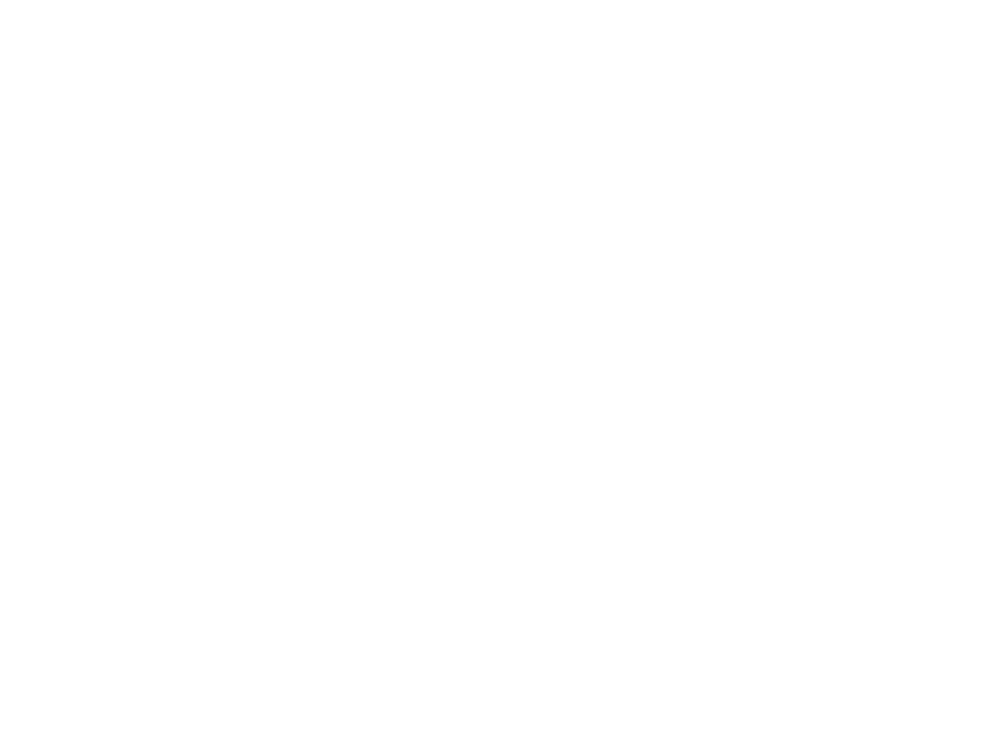
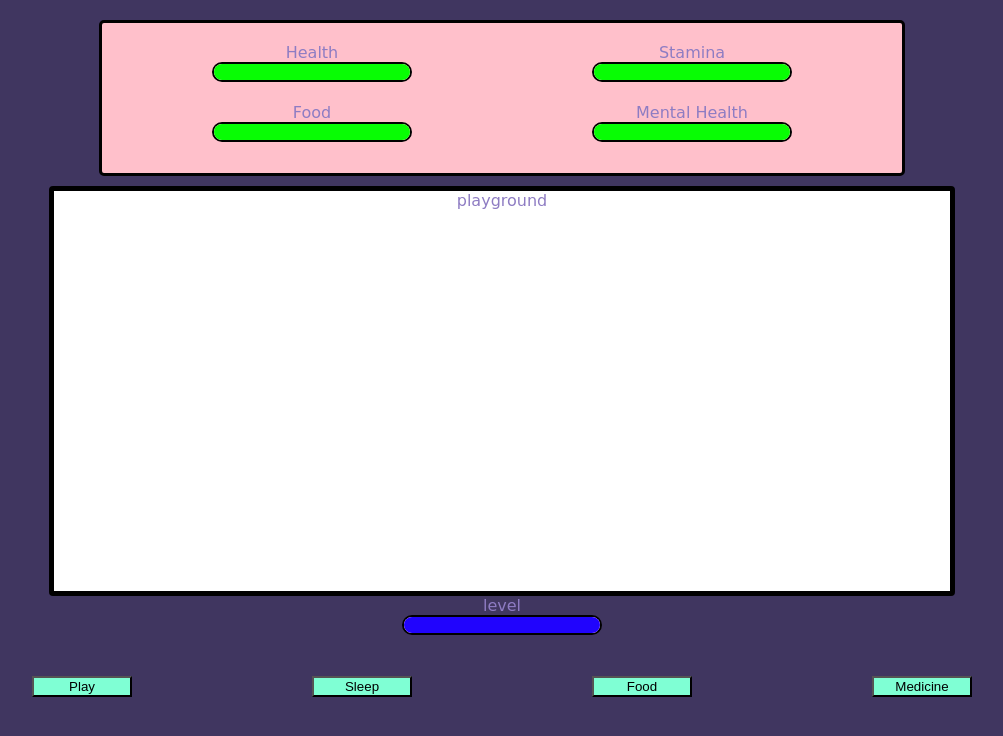
Before and after one commit to Relchzen/thebaddestduck, a plain HTML site: page main.html in a window 1280 px wide. Shown: the whole page, without its empty margins (138-1141 px from the left). Drawn offline with nearby package versions, Linux system fonts and the light colour scheme.

Commit message:
perubahan

```diff
--- a/main.css
+++ b/main.css
@@ -1,3 +1,109 @@
 body {
   display: grid;
+  background-color: #403660;
+  font-family: 'Sriracha', cursive;
+  color: #8e7cc3;
+  align-items: center;
+  margin-top: 20px;
+  margin-left: 80px;
+  margin-right: 80px;
 }
+
+#statusbar{
+  background-color: pink;
+  margin-left: auto;
+  margin-right: auto;
+  border: 3px solid black;
+  border-radius: 5px;
+  width: 800px;
+  height: 150px;
+}
+.container{
+  margin-left: 20px;
+  margin-top: 20px;
+  margin-right: 20px;
+  margin-bottom: 20px;
+  text-align: center;
+  justify-content: space-around;
+  display: grid;
+  grid-template-columns: auto auto;
+
+}
+
+progress {
+  border: 2px solid black;
+  border-radius: 10px;
+  width: 200px;
+  height: 20px;
+  background: crimson;
+}
+
+progress {
+  color: lightblue;
+}
+
+progress::-moz-progress-bar {
+  background: lightblue;
+}
+
+progress::-webkit-progress-value {
+  border-radius: 10px;
+  background: rgb(8, 253, 4);
+}
+
+progress::-webkit-progress-bar {
+  border-radius: 10px;
+  background: rgb(254, 254, 254);
+}
+
+#health{
+  margin-bottom: 10px;
+  width: 200px;
+
+}
+#stamina{
+  margin-bottom: 10px;
+  width: 200px;
+
+}
+#mentalHealth{
+  margin-bottom: 10px;
+  width: 200px;
+
+}
+#food{
+  margin-bottom: 10px;
+  width: 200px;
+
+}
+#main{
+  text-align: center;
+  margin-top: 10px;
+  margin-left: auto;
+  margin-right: auto;
+  background-color: white;
+  width: 80%;
+  height: 400px;
+  border-radius: 4px;
+  border: 5px solid black;
+}
+
+#level{
+  text-align: center;
+}
+#level progress::-webkit-progress-value{
+  border-radius: 10px;
+  background: rgb(33, 4, 253);
+}
+#button{
+  display: flex;
+  justify-content: space-around;
+  margin-top: 40px;
+  margin-left: auto;
+  margin-right: auto;
+  margin-bottom: 40px;
+}
+#button button{
+  background-color: aquamarine;
+  width: 100px;
+}
--- a/main.html
+++ b/main.html
@@ -1,20 +1,70 @@
 <!DOCTYPE html>
 <html lang="en">
+
 <head>
     <meta charset="UTF-8">
     <meta http-equiv="X-UA-Compatible" content="IE=edge">
     <meta name="viewport" content="width=device-width, initial-scale=1.0">
-    <script src="https://code.jquery.com/jquery-3.6.4.min.js" integrity="sha256-oP6HI9z1XaZNBrJURtCoUT5SUnxFr8s3BzRl+cbzUq8=" crossorigin="anonymous"></script>
+    <script src="https://code.jquery.com/jquery-3.6.4.min.js"
+        integrity="sha256-oP6HI9z1XaZNBrJURtCoUT5SUnxFr8s3BzRl+cbzUq8=" crossorigin="anonymous"></script>
     <link rel="preconnect" href="https://fonts.googleapis.com">
-<link rel="preconnect" href="https://fonts.gstatic.com" crossorigin>
-<link href="https://fonts.googleapis.com/css2?family=Indie+Flower&display=swap" rel="stylesheet">
+    <link rel="preconnect" href="https://fonts.gstatic.com" crossorigin>
+    <link href="https://fonts.googleapis.com/css2?family=Indie+Flower&display=swap" rel="stylesheet">
+    <link rel="stylesheet" href="main.css">
     <title>BADDEST PET</title>
 </head>
+
 <body>
-    <div class="container">
-        <div id="statusbar"></div>
+    <div class="bungkus">
+        <div id="statusbar">
+            <div class="container">
+                <div id="health">
+                    <label>Health</label>
+                    <br>
+                    <progress id="health" value="100" max="100" onclick="getval()"></progress>
+                </div>
+                <div id="stamina">
+                    <label>Stamina</label>
+                    <br>
+                    <progress id="stamina" value="100" max="100" onclick="getval()"></progress>
+                </div>
+                <div id="food">
+                    <label>Food</label>
+                    <br>
+                    <progress id="food" value="100" max="100" onclick="getval()"></progress>
+                </div>
+                <div id="mentalHealth">
+                    <label>Mental Health</label>
+                    <br>
+                    <progress id="mental_health" value="100" max="100" onclick="getval()"></progress>
+                </div>
+            </div>
+        </div>
         <div id="main">
+            <div>
+                <label>playground</label>
+            </div>
+        </div>
+        <div id="level">
+            <label>level</label>
+            <br>
+            <progress id="level" value="100" max="100" onclick="getval()"></progress>
+        </div>
+        <div id="button">
+            <div>
+                <button onclick="incVal()">Play</button>
+            </div>
+            <div>
+                <button onclick="incSleep()">Sleep</button>
+            </div>
+            <div>
+                <button onclick="incFood()">Food</button>
+            </div>
+            <div>
+                <button onclick="incMed()">Medicine</button>
+            </div>
         </div>
     </div>
 </body>
+
 </html>
--- a/style.css
+++ b/style.css
@@ -38,7 +38,7 @@ progress {
 
   progress::-webkit-progress-bar {
     background: rgb(254, 254, 254);
-  }
+}
 
 button{
     margin-top: 20px;
```
Also changed, not shown: index.html (+1 -1 lines), index.js (+9 -0 lines), main.js (+7 -0 lines), select.html (+1 -1 lines), select.js (+8 -0 lines).
